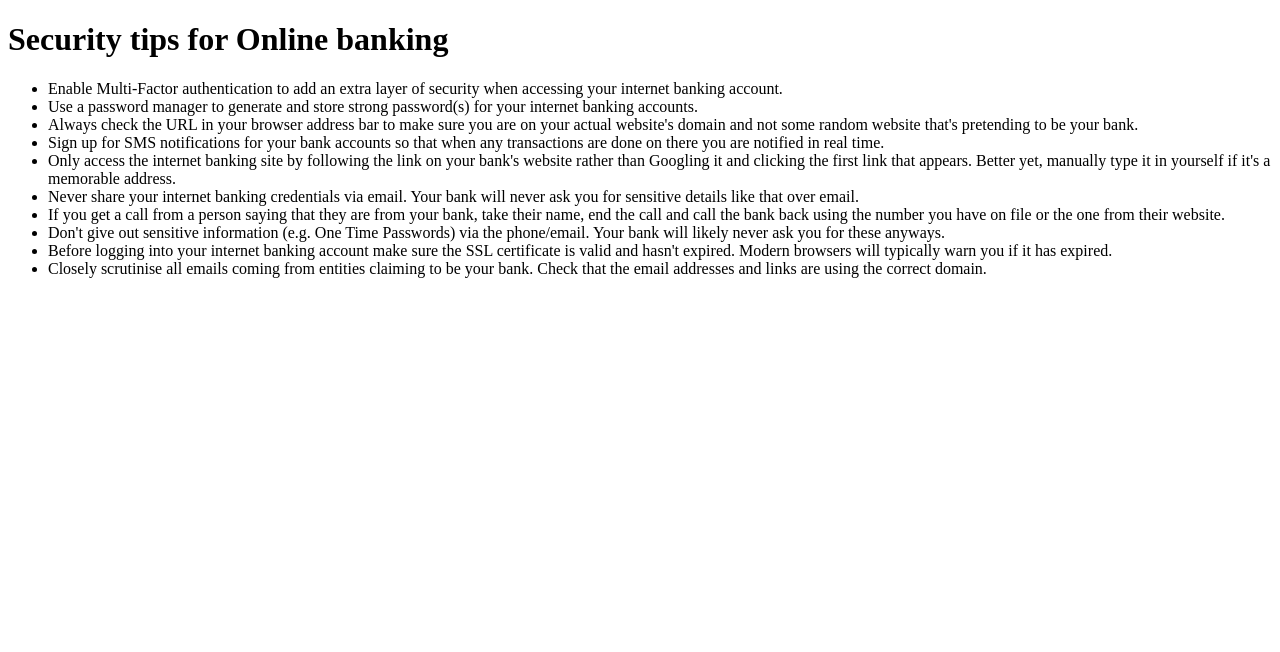
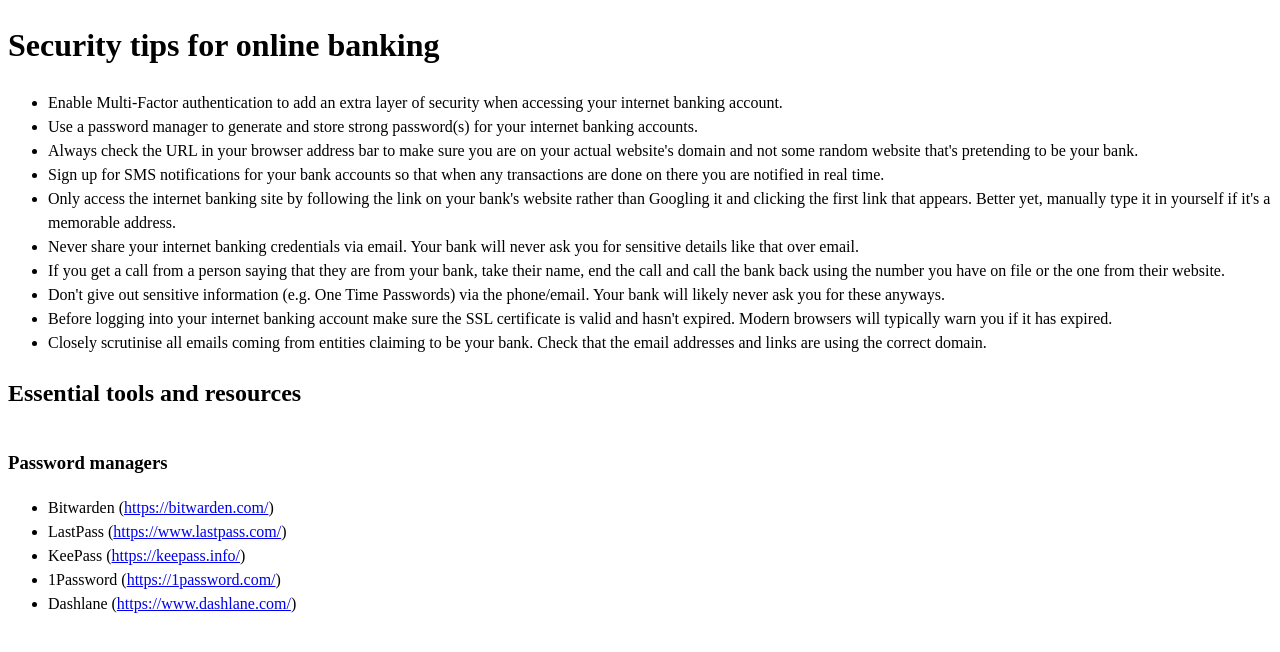
Before and after one commit to spaghettiwews/onlinebanking, a plain HTML site: page index.html in a window 1280 px wide. Drawn offline with Linux system fonts and the light colour scheme.

Commit message:
add password managers

```diff
--- a/index.html
+++ b/index.html
@@ -6,8 +6,8 @@
     <script data-ad-client="ca-pub-4235436993109772" async src="https://pagead2.googlesyndication.com/pagead/js/adsbygoogle.js"></script>
     <title>Online Banking</title>
 </head>
-<body>
-    <h1>Security tips for Online banking</h1>
+<body style="line-height: 1.5;">
+    <h1>Security tips for online banking</h1>
     <ul>
         <li>Enable Multi-Factor authentication to add an extra layer of security when accessing your internet banking account.</li>
         <li>Use a password manager to generate and store strong password(s) for your internet banking accounts.</li>
@@ -20,6 +20,19 @@
         <li>Before logging into your internet banking account make sure the SSL certificate is valid and hasn't expired. Modern browsers will typically warn you if it has expired.</li>
         <li>Closely scrutinise all emails coming from entities claiming to be your bank. Check that the email addresses and links are using the correct domain.</li>
     </ul>
+    <h2>Essential tools and resources</h2>
+    <section style="display: flex;gap:3rem;">
+        <article>
+            <h3>Password managers</h3>
+            <ul>
+                <li>Bitwarden (<a href="https://bitwarden.com/">https://bitwarden.com/</a>)</li>
+                <li>LastPass (<a href="https://www.lastpass.com/">https://www.lastpass.com/</a>)</li>
+                <li>KeePass (<a href="https://keepass.info/">https://keepass.info/</a>)</li>
+                <li>1Password (<a href="https://1password.com/">https://1password.com/</a>)</li>
+                <li>Dashlane (<a href="https://www.dashlane.com/">https://www.dashlane.com/</a>)</li>
+            </ul>
+        </article>
+    </section>
 <!-- Global site tag (gtag.js) - Google Analytics -->
 <script async src="https://www.googletagmanager.com/gtag/js?id=UA-169174393-1"></script>
 <script>
```
